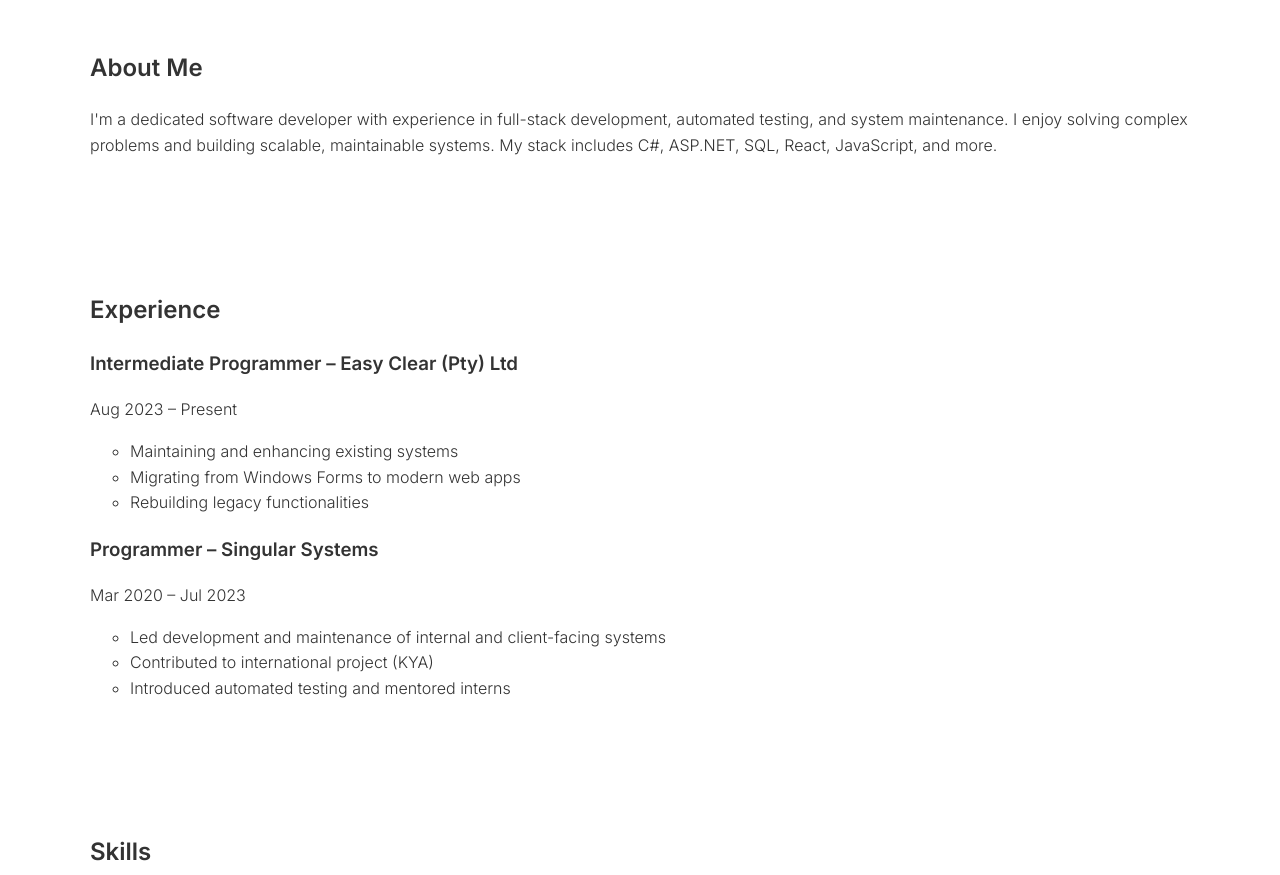
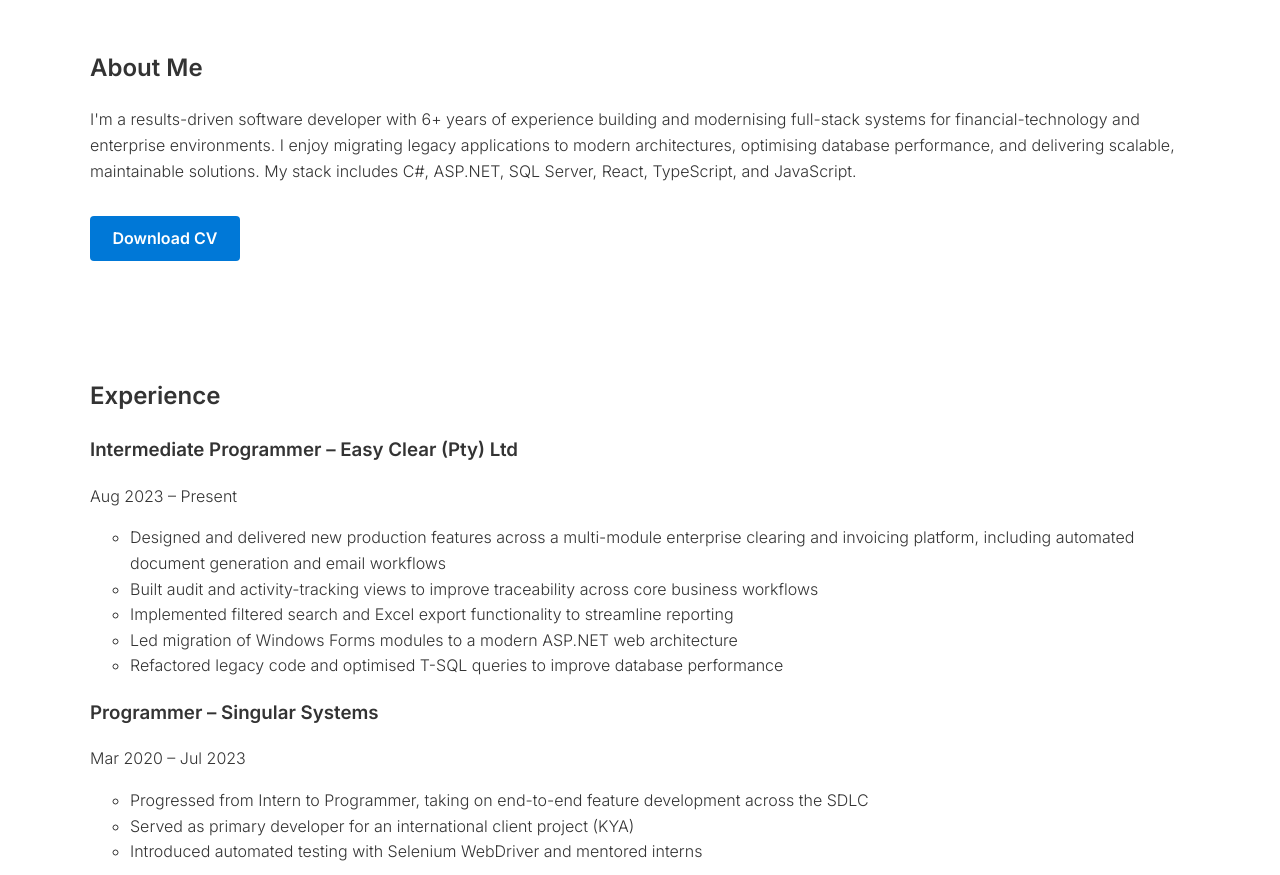
Before and after one commit to Kgotso-hub/Kgotso-hub.github.io, a plain HTML site: page index.html in a window 1280 px wide. Shown: the part 311-1186 px from the top of the page. Drawn offline with Linux system fonts and the light colour scheme; a script that the page names is missing.

Commit message:
Add files via upload

```diff
--- a/css/styles.css
+++ b/css/styles.css
@@ -69,6 +69,22 @@ header {
   padding-left: 0;
 }
 
+.btn-download-cv {
+  display: inline-block;
+  margin-top: 1rem;
+  padding: 0.6rem 1.4rem;
+  background: #0078D7;
+  color: #fff;
+  text-decoration: none;
+  border-radius: 4px;
+  font-weight: 600;
+  transition: background-color 0.2s;
+}
+
+.btn-download-cv:hover {
+  background: #005fa8;
+}
+
 .skills-grid {
   display: grid;
   grid-template-columns: repeat(auto-fit, minmax(200px, 1fr));
--- a/index.html
+++ b/index.html
@@ -5,6 +5,13 @@
   <meta charset="UTF-8" />
   <meta name="viewport" content="width=device-width, initial-scale=1.0" />
   <title>Kgotsofalang Maganya | Portfolio</title>
+  <meta name="description" content="Kgotsofalang Maganya — Intermediate Software Developer with 6+ years building and modernising full-stack systems in C#, ASP.NET, SQL Server, and React." />
+  <meta property="og:title" content="Kgotsofalang Maganya | Portfolio" />
+  <meta property="og:description" content="Intermediate Software Developer with 6+ years building and modernising full-stack systems in C#, ASP.NET, SQL Server, and React." />
+  <meta property="og:type" content="website" />
+  <meta property="og:url" content="https://kgotso-hub.github.io/" />
+  <meta property="og:image" content="https://kgotso-hub.github.io/assets/img/kgotso.jpg" />
+  <meta name="twitter:card" content="summary" />
   <link rel="icon" href="assets/img/favicon.ico" />
   <link rel="stylesheet" href="css/styles.css" />
   <link href="https://fonts.googleapis.com/css2?family=Inter:wght@300;600&display=swap" rel="stylesheet">
@@ -33,10 +40,12 @@
         <div>
           <h2>About Me</h2>
           <p>
-            I'm a dedicated software developer with experience in full-stack development, automated testing,
-            and system maintenance. I enjoy solving complex problems and building scalable, maintainable systems.
-            My stack includes C#, ASP.NET, SQL, React, JavaScript, and more.
+            I'm a results-driven software developer with 6+ years of experience building and modernising
+            full-stack systems for financial-technology and enterprise environments. I enjoy migrating legacy
+            applications to modern architectures, optimising database performance, and delivering scalable,
+            maintainable solutions. My stack includes C#, ASP.NET, SQL Server, React, TypeScript, and JavaScript.
           </p>
+          <a class="btn-download-cv" href="assets/cv/Kgotsofalang_Maganya_CV.pdf" target="_blank" rel="noopener">Download CV</a>
         </div>
       </div>
     </section>
@@ -48,18 +57,20 @@
           <h3>Intermediate Programmer – Easy Clear (Pty) Ltd</h3>
           <p>Aug 2023 – Present</p>
           <ul>
-            <li>Maintaining and enhancing existing systems</li>
-            <li>Migrating from Windows Forms to modern web apps</li>
-            <li>Rebuilding legacy functionalities</li>
+            <li>Designed and delivered new production features across a multi-module enterprise clearing and invoicing platform, including automated document generation and email workflows</li>
+            <li>Built audit and activity-tracking views to improve traceability across core business workflows</li>
+            <li>Implemented filtered search and Excel export functionality to streamline reporting</li>
+            <li>Led migration of Windows Forms modules to a modern ASP.NET web architecture</li>
+            <li>Refactored legacy code and optimised T-SQL queries to improve database performance</li>
           </ul>
         </li>
         <li>
           <h3>Programmer – Singular Systems</h3>
           <p>Mar 2020 – Jul 2023</p>
           <ul>
-            <li>Led development and maintenance of internal and client-facing systems</li>
-            <li>Contributed to international project (KYA)</li>
-            <li>Introduced automated testing and mentored interns</li>
+            <li>Progressed from Intern to Programmer, taking on end-to-end feature development across the SDLC</li>
+            <li>Served as primary developer for an international client project (KYA)</li>
+            <li>Introduced automated testing with Selenium WebDriver and mentored interns</li>
           </ul>
         </li>
       </ul>
@@ -93,19 +104,20 @@
         <li><strong>Tuck-shop Ordering System:</strong> Full-stack internal tool using C#, SQL, JS</li>
         <li><strong>KUE/KYA Projects:</strong> Contributed to international and local platforms</li>
         <li><strong>Windows to Web Migration:</strong> Modernized legacy systems for better UX</li>
+        <li><strong>Reporting & Audit Tooling:</strong> Built filtered search, Excel export, and activity-tracking views to improve reporting and traceability</li>
       </ul>
     </section>
 
     <section id="contact" class="section">
       <h2>Contact</h2>
       <p>Email: <a href="mailto:Kg.obedience@gmail.com">Kg.obedience@gmail.com</a></p>
-      <p>Phone: +27 67 197 5848 / +27 81 797 5011</p>
+      <p>Phone: +27 67 197 5848</p>
       <p>Portfolio: <a href="https://kgotso-hub.github.io" target="_blank">kgotso-hub.github.io</a></p>
     </section>
   </main>
 
   <footer>
-    <p>&copy; 2025 Kgotsofalang Maganya</p>
+    <p>&copy; 2026 Kgotsofalang Maganya</p>
   </footer>
 
   <script src="js/scripts.js"></script>
```
Also changed, not shown: 2 other files.
